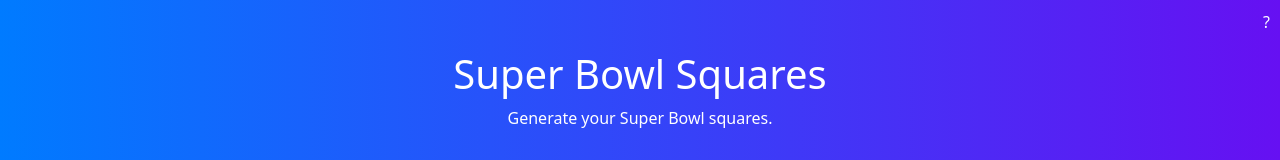
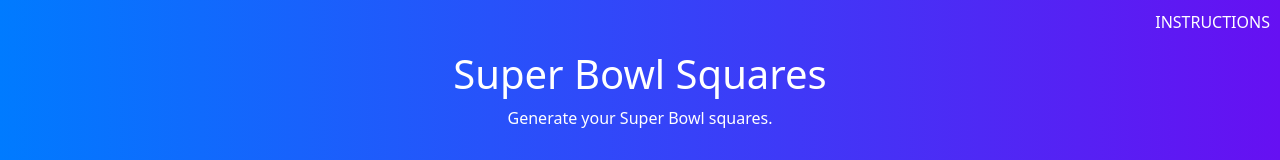
Before and after one commit to turnerturn/codecommit, a plain HTML site: page projects/turnip/superbowl-squares/index.html in a window 1280 px wide. Shown: the top 160 px of the page. Drawn offline with nearby package versions, Linux system fonts and the light colour scheme.

Commit message:
Update index.html

```diff
--- a/projects/turnip/superbowl-squares/index.html
+++ b/projects/turnip/superbowl-squares/index.html
@@ -104,7 +104,7 @@
     <div class="hero">
         <h1 id="page-title">Super Bowl Squares</h1>
         <p id="page-subtext" class="d-print-none">Generate your Super Bowl squares.</p>
-        <span class="question-icon" data-bs-toggle="modal" data-bs-target="#instructionsModal">?</span>
+        <span class="question-icon" data-bs-toggle="modal" data-bs-target="#instructionsModal">INSTRUCTIONS</span>
     </div>
 
     <div class="container mt-5">
```
